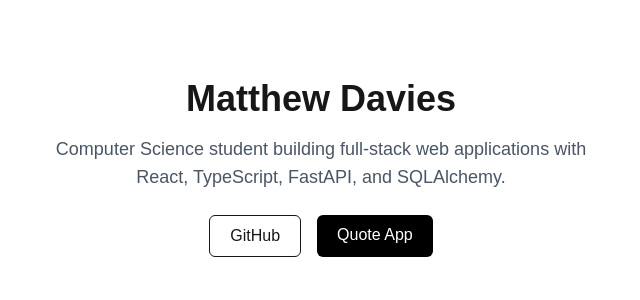
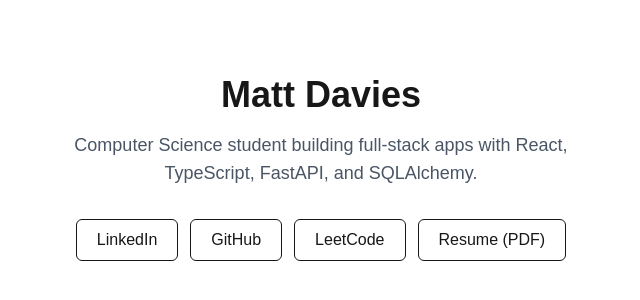
Before and after one commit to davo300/portfolio, a Next.js app: page / in a window 1280 px wide. Shown: the part 232-532 px from the top of the page, without its empty margins (319-959 px from the left). Built offline with nearby package versions, Linux system fonts and the light colour scheme.

Commit message:
added links

```diff
--- a/app/page.tsx
+++ b/app/page.tsx
@@ -1,31 +1,32 @@
 export default function Home() {
+  const links = [
+    { label: "LinkedIn", href: "https://www.linkedin.com/in/matthew-davies-250a5418a/?isSelfProfile=true" },
+    { label: "GitHub", href: "https://github.com/davo300/" },
+    { label: "LeetCode", href: "https://leetcode.com/u/davo300/" },
+    { label: "Resume (PDF)", href: "/swe-ml-resume.pdf" },
+  ];
+
   return (
     <main className="min-h-screen flex flex-col justify-center items-center px-6 text-center">
-      <h1 className="text-4xl font-semibold mb-4">
-        Matthew Davies
-      </h1>
+      <h1 className="text-4xl font-semibold mb-4">Matt Davies</h1>
 
-      <p className="text-lg text-gray-600 max-w-xl mb-6">
-        Computer Science student building full-stack web applications
-        with React, TypeScript, FastAPI, and SQLAlchemy.
+      <p className="text-lg text-gray-600 max-w-xl mb-8">
+        Computer Science student building full-stack apps with React, TypeScript,
+        FastAPI, and SQLAlchemy.
       </p>
 
-      <div className="flex gap-4">
-        <a
-          href="https://github.com/davo300"
-          target="_blank"
-          className="px-5 py-2 rounded-md border hover:bg-gray-100"
-        >
-          GitHub
-        </a>
-
-        <a
-          href="https://github.com/davo300/QuoteGenerator"
-          target="_blank"
-          className="px-5 py-2 rounded-md bg-black text-white hover:bg-gray-800"
-        >
-          Quote App
-        </a>
+      <div className="flex flex-wrap justify-center gap-3">
+        {links.map((l) => (
+          <a
+            key={l.label}
+            href={l.href}
+            target={l.href.startsWith("http") ? "_blank" : undefined}
+            rel={l.href.startsWith("http") ? "noreferrer" : undefined}
+            className="px-5 py-2 rounded-md border hover:bg-gray-100 transition"
+          >
+            {l.label}
+          </a>
+        ))}
       </div>
     </main>
   );
```
Also changed, not shown: 1 other file (tests, documents, lock files or other folders).
